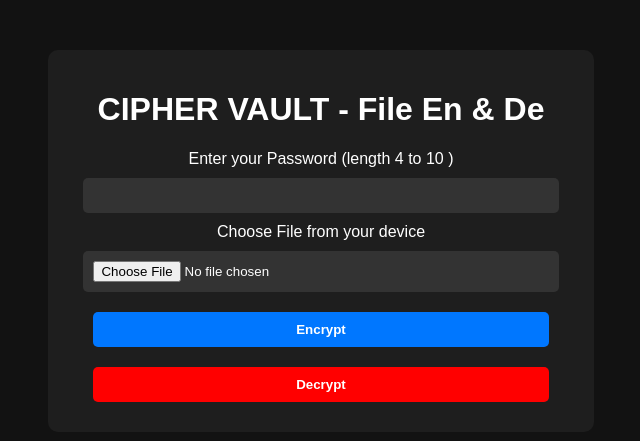
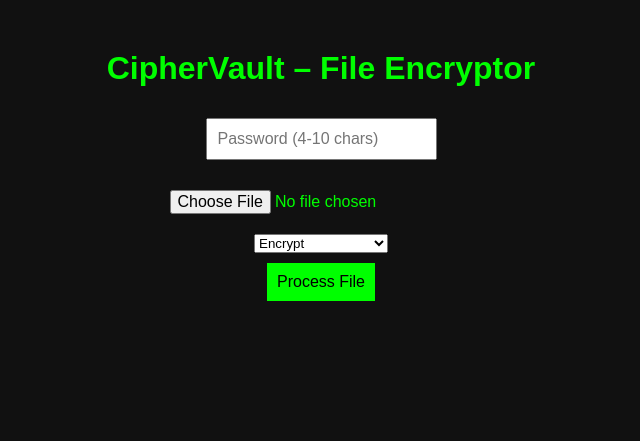
Before and after one commit to Deepak143-dp/CIPHER-VAULT---File-En-De, a Flask app: page / in a window 1280 px wide. Shown: the top 441 px of the page, without its empty margins (319-959 px from the left). Run offline with Flask 3, Linux system fonts and the light colour scheme.

Commit message:
Fix templates folder and index.html

```diff
--- a/templates/index.html
+++ b/templates/index.html
@@ -1,32 +1,45 @@
+<!-- templates/index.html -->
 <!DOCTYPE html>
 <html>
   <head>
-    <title>Cipher Vault Web</title>
-    <link rel="stylesheet" href="/static/styles.css" />
+    <title>CipherVault</title>
+    <style>
+      body {
+        font-family: Arial;
+        text-align: center;
+        margin-top: 50px;
+        background: #111;
+        color: #0f0;
+      }
+      input,
+      button {
+        padding: 10px;
+        margin: 10px;
+        font-size: 16px;
+      }
+      button {
+        background: #0f0;
+        color: black;
+        border: none;
+        cursor: pointer;
+      }
+    </style>
   </head>
   <body>
-    <div class="container">
-      <h1>CIPHER VAULT - File En & De</h1>
-
-      {% with messages = get_flashed_messages(with_categories=true) %} {% if
-      messages %} {% for category, msg in messages %}
-      <div class="alert {{ category }}">{{ msg }}</div>
-      {% endfor %} {% endif %} {% endwith %}
-
-      <form method="POST" enctype="multipart/form-data">
-        <label>Enter your Password (length 4 to 10 )</label>
-        <input type="password" name="password" required />
-
-        <label>Choose File from your device</label>
-        <input type="file" name="file" required />
-
-        <button type="submit" name="action" value="encrypt" class="btn encrypt">
-          Encrypt
-        </button>
-        <button type="submit" name="action" value="decrypt" class="btn decrypt">
-          Decrypt
-        </button>
-      </form>
-    </div>
+    <h1>CipherVault – File Encryptor</h1>
+    <form method="POST" enctype="multipart/form-data">
+      <input
+        type="password"
+        name="password"
+        placeholder="Password (4-10 chars)"
+        required
+      /><br />
+      <input type="file" name="file" required /><br />
+      <select name="action">
+        <option value="encrypt">Encrypt</option>
+        <option value="decrypt">Decrypt (.enc only)</option></select
+      ><br />
+      <button type="submit">Process File</button>
+    </form>
   </body>
 </html>
```
